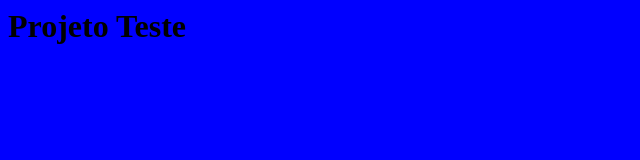
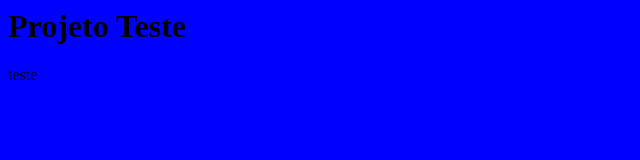
Before and after one commit to ivofvilla/Curso-Git, a plain HTML site: page index.html in a window 1280 px wide. Shown: the full height of the page, 0-640 px from the left. Drawn offline with Linux system fonts and the light colour scheme.

Commit message:
add main

```diff
--- a/index.html
+++ b/index.html
@@ -5,5 +5,6 @@
 	<body>
 		<h1>Projeto Teste</h1>
 		<p>
+		<maiin>teste</main>
 	</body>
 </html>
```
